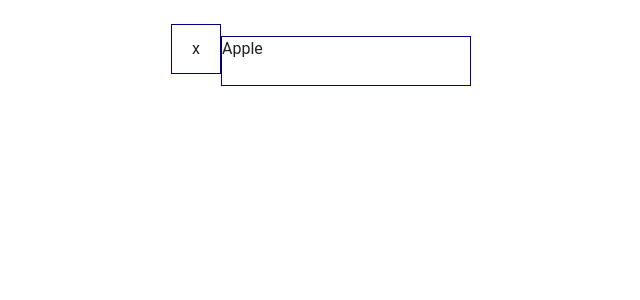
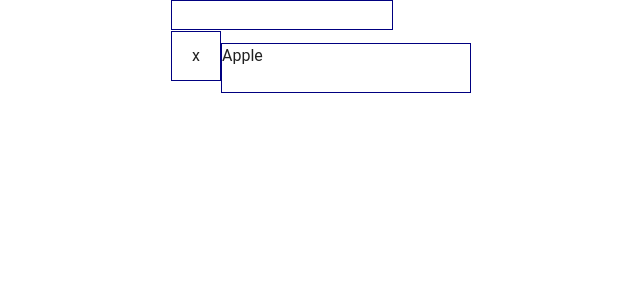
Before and after one commit to daxi0823/iimon_frontC, a Vue app: page / in a window 1280 px wide. Shown: the top 300 px of the page, without its empty margins (319-959 px from the left). Built offline with nearby package versions, Linux system fonts and the light colour scheme; the HTML template or start-up script is replaced by a standard one.

Commit message:
css修正

```diff
--- a/src/views/HomeView.vue
+++ b/src/views/HomeView.vue
@@ -1,6 +1,7 @@
 <template>
-  <div>
-    <input>
+  <div class="mainWrapper">
+    <input type="text" class="textSpace">
+    <input type="button" class="submitButton">
 
     <div class="buttonWrapper">
       <div>
@@ -18,10 +19,20 @@ export default {
 </script>
 
 <style scoped>
-.buttonWrapper {
+.mainWrapper {
   width: 300px;
   margin: 0 auto;
 
+}
+
+.textSpace {
+  height: 30px;
+  border: 1px solid navy;
+}
+.submitButton {
+  height: 30px;
+  background-color: navy;
+  color: white;
 }
 
 .buttonX {
```
